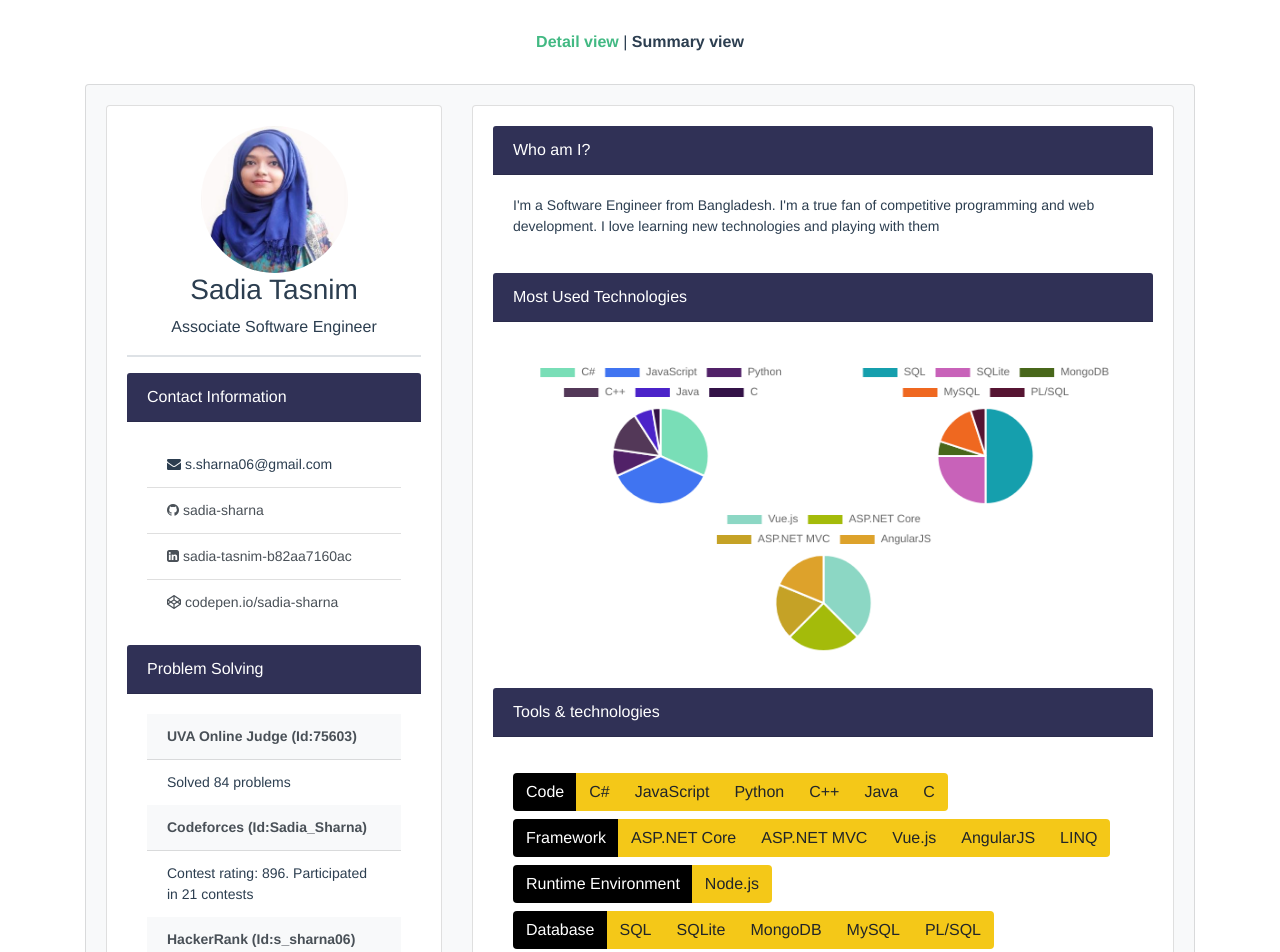
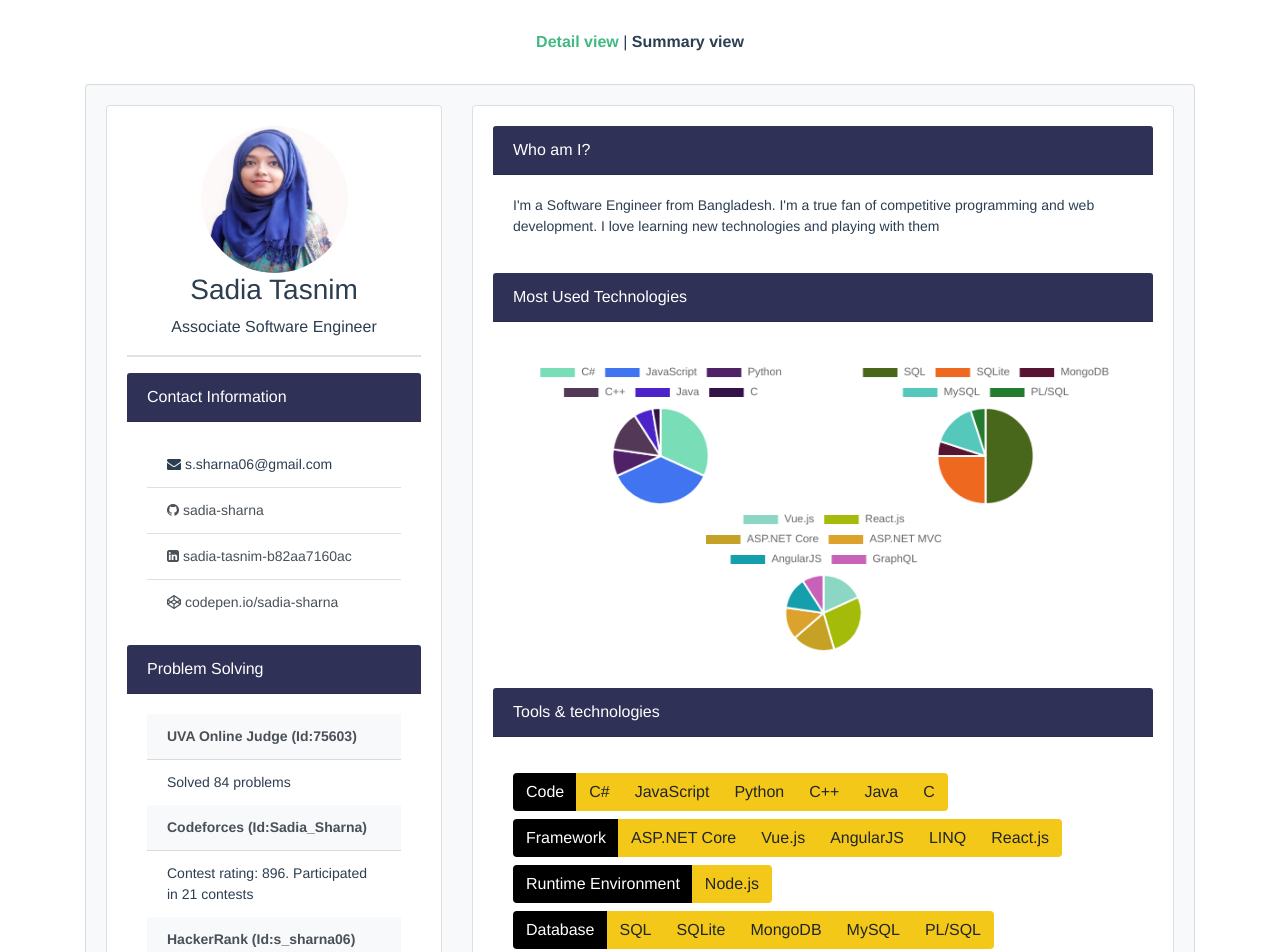
Before and after one commit to sadia-sharna/Portfolio, a Vue app: page /#/ in a window 1280 px wide. Shown: the top 952 px of the page. Built offline with nearby package versions, Linux system fonts and the light colour scheme; the HTML template or start-up script is replaced by a standard one.

Commit message:
skills updated

```diff
--- a/src/views/Skills.vue
+++ b/src/views/Skills.vue
@@ -137,8 +137,8 @@ export default {
             data:[35, 40, 10, 15, 7, 3],
           },
           pieChartofFramework : {
-            labels: ["Vue.js", "ASP.NET Core", "ASP.NET MVC", "AngularJS"],
-            data:[30, 20, 15, 15],
+            labels: ["Vue.js", "React.js", "ASP.NET Core", "ASP.NET MVC", "AngularJS", "GraphQL"],
+            data:[20, 30, 20, 15, 15, 10],
           },
           pieChartofDB : {
             labels: ["SQL", "SQLite","MongoDB", "MySQL", "PL/SQL"],
@@ -157,12 +157,12 @@ export default {
       },
       getSkillSet(){
       this.skillSet.code.push("C#", "JavaScript", "Python", "C++", "Java", "C");
-      this.skillSet.framework.push("ASP.NET Core", "ASP.NET MVC", "Vue.js", "AngularJS", "LINQ");
+      this.skillSet.framework.push("ASP.NET Core", "Vue.js", "AngularJS", "LINQ", "React.js");
       this.skillSet.database.push("SQL", "SQLite","MongoDB", "MySQL", "PL/SQL");
       this.skillSet.orm.push("Entity Framework", "Entity Framework Core");
       this.skillSet.runtimeEnvironment.push("Node.js");
       this.skillSet.versionControl.push("Git", "TFS");
-      this.skillSet.cloud.push("Azure");
+      this.skillSet.cloud.push("Azure", "AWS");
       this.skillSet.os.push("Windows", "Linux");
 
       },
```
